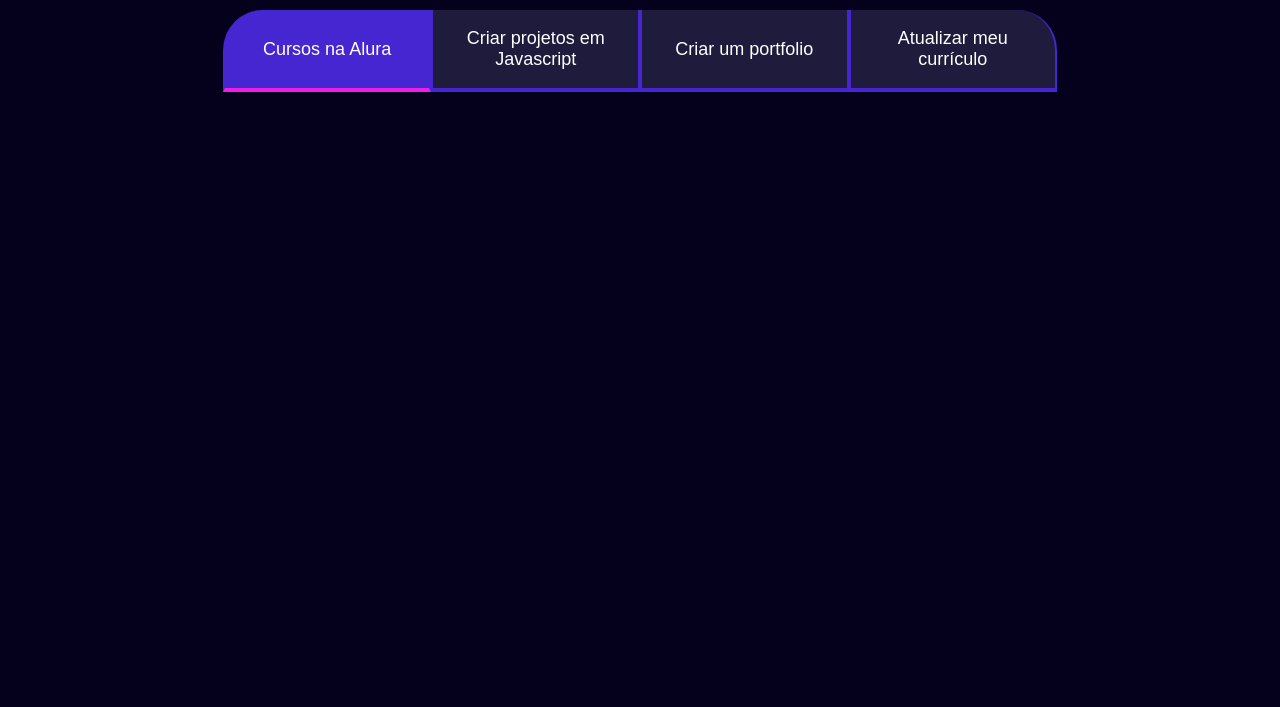
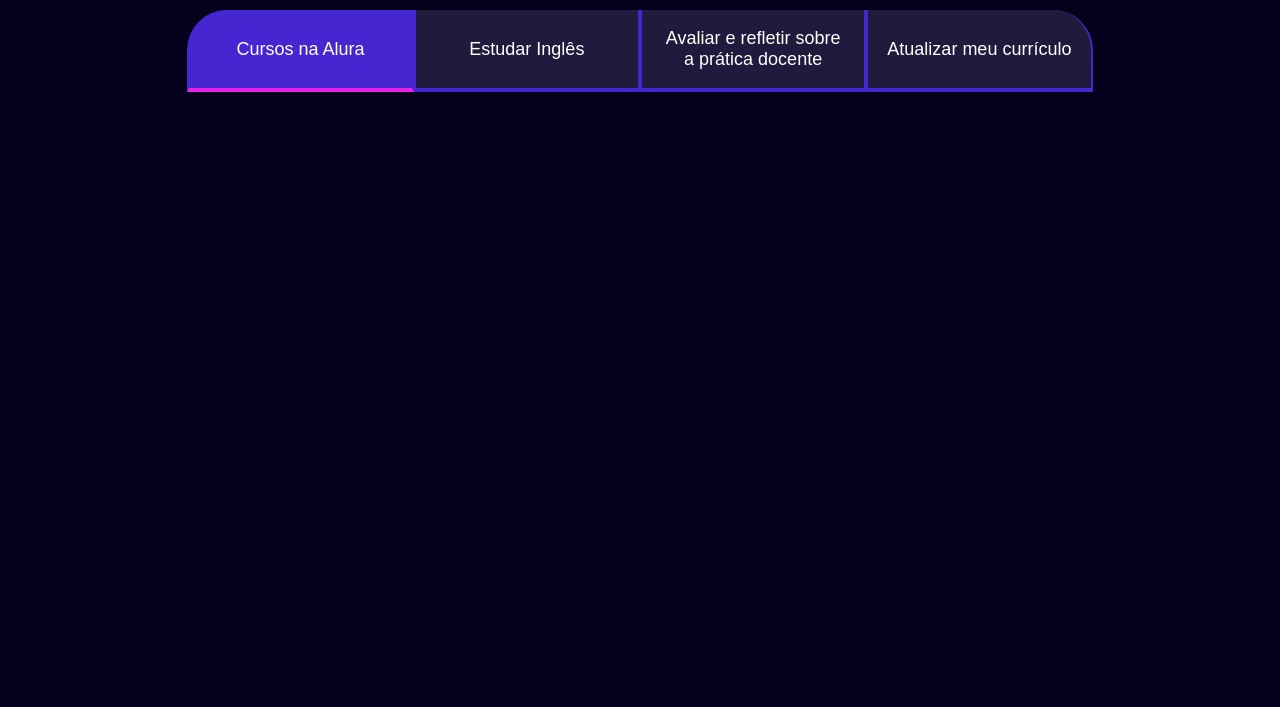
Before and after one commit to Ferfkm/ProjetoFormadores1tri, a plain HTML site: page index.html in a window 1280 px wide. Shown: the part 93-800 px from the top of the page. Drawn offline with Linux system fonts and the light colour scheme.

Commit message:
objetivos

```diff
--- a/index.html
+++ b/index.html
@@ -11,8 +11,8 @@
         <h2 class="titulo-principal">Meus Objetivos do ano<span>_</span></h2>
         <div class="botoes">
             <button class="botao ativo">Cursos na Alura</button>
-            <button class="botao">Criar projetos em Javascript</button>
-            <button class="botao">Criar um portfolio</button>
+            <button class="botao">Estudar Inglês</button>
+            <button class="botao">Avaliar e refletir sobre a prática docente</button>
             <button class="botao">Atualizar meu currículo</button>
         </div>
     </section>
```
